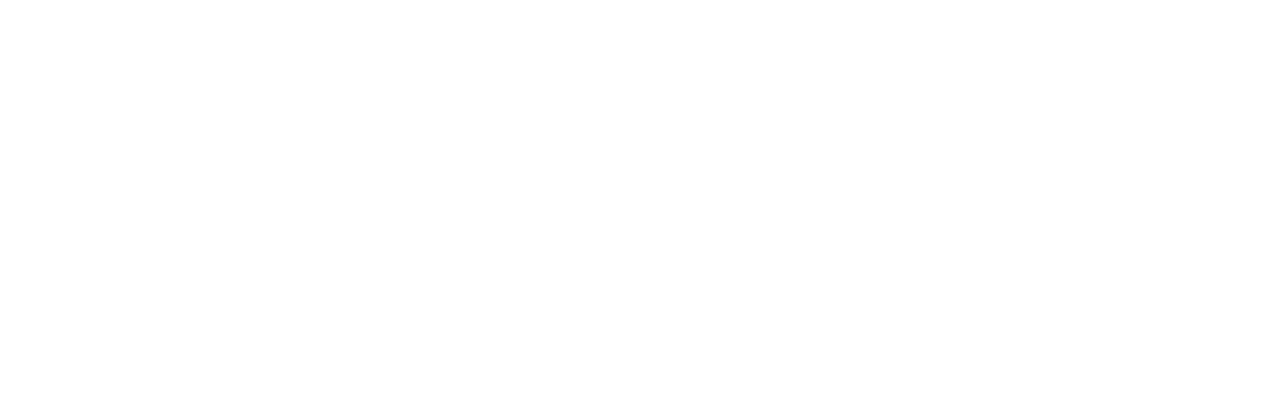
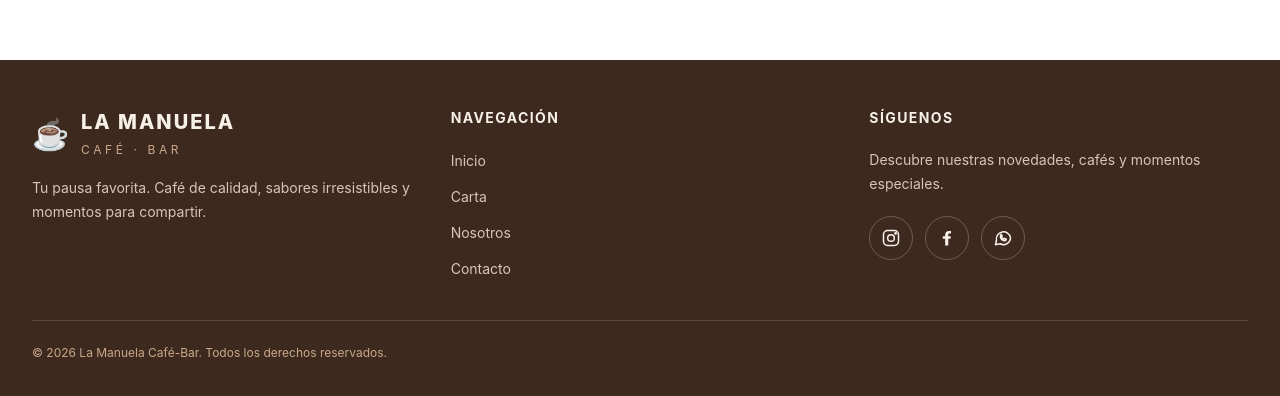
Before and after one commit to juamaya/LaManuela, a Nuxt app: page /contacto in a window 1280 px wide. Shown: the part 820-1216 px from the top of the page. Before the commit the page ends 880 px from the top, so only its background shows below. Built offline with nearby package versions, Linux system fonts and the light colour scheme.

Commit message:
creo el Footer

```diff
--- a/app/app.vue
+++ b/app/app.vue
@@ -1,3 +1,7 @@
+<script setup lang="ts">
+import Footer from "./components/Footer.vue";
+</script>
+
 <template>
   <div>
     <Navbar />
@@ -5,5 +9,7 @@
     <main class="pt-20">
       <NuxtPage />
     </main>
+
+    <Footer />
   </div>
 </template>
--- /dev/null
+++ b/app/components/Footer.vue
@@ -0,0 +1,161 @@
+
+<script setup lang="ts">
+const currentYear = new Date().getFullYear()
+
+const links = [
+  { label: 'Inicio', to: '/' },
+  { label: 'Carta', to: '/carta' },
+  { label: 'Nosotros', to: '/nosotros' },
+  { label: 'Contacto', to: '/contacto' },
+]
+
+const socialLinks = [
+  {
+    name: 'Instagram',
+    url: 'https://www.instagram.com/',
+    icon: 'instagram',
+  },
+  {
+    name: 'Facebook',
+    url: 'https://www.facebook.com/',
+    icon: 'facebook',
+  },
+
+  {
+    name: 'WhatsApp',
+    url: 'https://wa.me/34000000000',
+    icon: 'message-circle',
+  },
+]
+</script>
+
+<template>
+  <footer class="bg-[#3D291E] text-[#F7F0E6]">
+    <div class="mx-auto max-w-7xl px-6 py-12 sm:px-8">
+
+      <div class="grid grid-cols-1 gap-10 sm:grid-cols-2 lg:grid-cols-3">
+
+        <!-- Marca -->
+        <div>
+          <NuxtLink to="/" class="inline-flex items-center gap-3">
+            <span class="text-3xl" aria-hidden="true">☕</span>
+
+            <span>
+              <span class="block text-xl font-extrabold tracking-widest">
+                LA MANUELA
+              </span>
+              <span class="text-xs tracking-[0.3em] text-[#C9A98B]">
+                CAFÉ · BAR
+              </span>
+            </span>
+          </NuxtLink>
+
+          <p class="mt-4 text-sm leading-6 text-[#D8C6B5]">
+            Tu pausa favorita. Café de calidad, sabores irresistibles
+            y momentos para compartir.
+          </p>
+        </div>
+
+        <!-- Navegación -->
+        <div>
+          <h2 class="mb-5 text-sm font-bold uppercase tracking-widest">
+            Navegación
+          </h2>
+
+          <ul class="space-y-3">
+            <li v-for="link in links" :key="link.to">
+              <NuxtLink
+                :to="link.to"
+                class="text-sm text-[#D8C6B5] transition hover:text-white"
+              >
+                {{ link.label }}
+              </NuxtLink>
+            </li>
+          </ul>
+        </div>
+
+
+        <!-- Redes sociales -->
+        <div>
+          <h2 class="mb-5 text-sm font-bold uppercase tracking-widest">
+            Síguenos
+          </h2>
+
+          <p class="mb-5 text-sm leading-6 text-[#D8C6B5]">
+            Descubre nuestras novedades, cafés y momentos especiales.
+          </p>
+
+          <div class="flex flex-wrap gap-3">
+            <a
+              v-for="social in socialLinks"
+              :key="social.name"
+              :href="social.url"
+              :aria-label="social.name"
+              target="_blank"
+              rel="noopener noreferrer"
+              class="flex h-11 w-11 items-center justify-center rounded-full border border-[#C9A98B]/40 text-[#F7F0E6] transition duration-300 hover:-translate-y-1 hover:border-[#C9A98B] hover:bg-[#C9A98B] hover:text-[#3D291E] focus-visible:outline-2 focus-visible:outline-offset-4 focus-visible:outline-[#C9A98B]"
+            >
+              <!-- Instagram -->
+              <svg
+                v-if="social.icon === 'instagram'"
+                viewBox="0 0 24 24"
+                fill="none"
+                stroke="currentColor"
+                stroke-width="1.8"
+                class="h-5 w-5"
+                aria-hidden="true"
+              >
+                <rect x="3" y="3" width="18" height="18" rx="5" />
+                <circle cx="12" cy="12" r="4" />
+                <circle cx="17.5" cy="6.5" r="0.8" fill="currentColor" />
+              </svg>
+
+              <!-- Facebook -->
+              <svg
+                v-else-if="social.icon === 'facebook'"
+                viewBox="0 0 24 24"
+                fill="currentColor"
+                class="h-5 w-5"
+                aria-hidden="true"
+              >
+                <path
+                  d="M13.5 21v-8h2.7l.4-3.1h-3.1V8c0-.9.3-1.5 1.6-1.5h1.7V3.7c-.3 0-1.4-.1-2.6-.1-2.6 0-4.4 1.6-4.4 4.5v1.8H7v3.1h2.8v8h3.7Z"
+                />
+              </svg>
+
+
+              <!-- WhatsApp -->
+              <svg
+                v-else
+                viewBox="0 0 24 24"
+                fill="none"
+                stroke="currentColor"
+                stroke-width="1.8"
+                stroke-linecap="round"
+                stroke-linejoin="round"
+                class="h-5 w-5"
+                aria-hidden="true"
+              >
+                <path
+                  d="M21 11.5a8.4 8.4 0 0 1-12.4 7.4L3 20l1.2-5.3A8.4 8.4 0 1 1 21 11.5Z"
+                />
+                <path d="M9 9a5 5 0 0 0 6 6l1-1.5-2.5-1.2-1 1a6 6 0 0 1-2.5-2.5l1-1L9.8 7.5 9 9Z" />
+              </svg>
+            </a>
+          </div>
+        </div>
+      </div>
+
+      <!-- Copyright -->
+      <div
+        class="mt-10 flex flex-col items-center justify-between gap-4 border-t border-white/15 pt-6 text-center sm:flex-row sm:text-left"
+      >
+        <p class="text-xs text-[#C9A98B]">
+          © {{ currentYear }} La Manuela Café-Bar. Todos los derechos reservados.
+        </p>
+
+
+      </div>
+    </div>
+  </footer>
+</template>
--- a/app/pages/contacto.vue
+++ b/app/pages/contacto.vue
@@ -1,6 +1,6 @@
 <template>
     <div class="min-h-screen bg-slate-450 flex   justify-center">
-<h1>nosotros</h1>
+<h1>contacto</h1>
     </div>
 </template>
 
```
